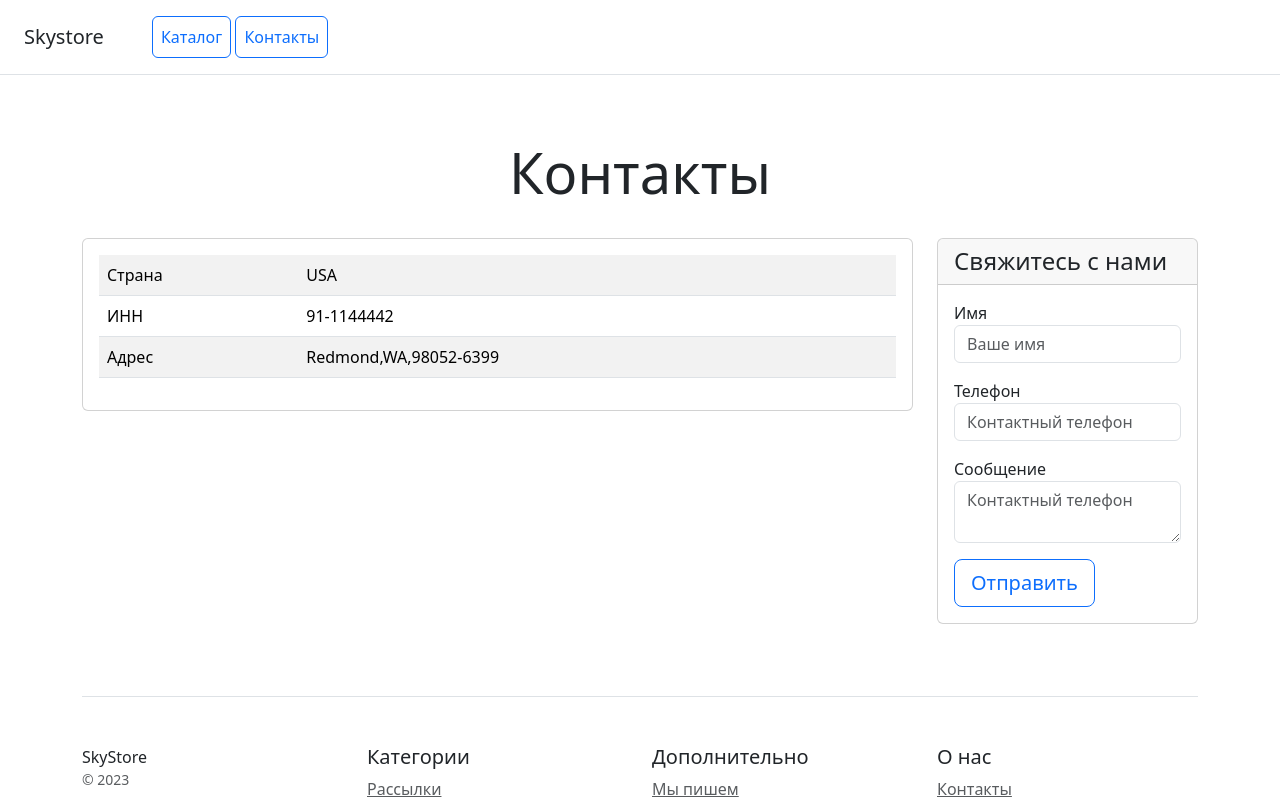
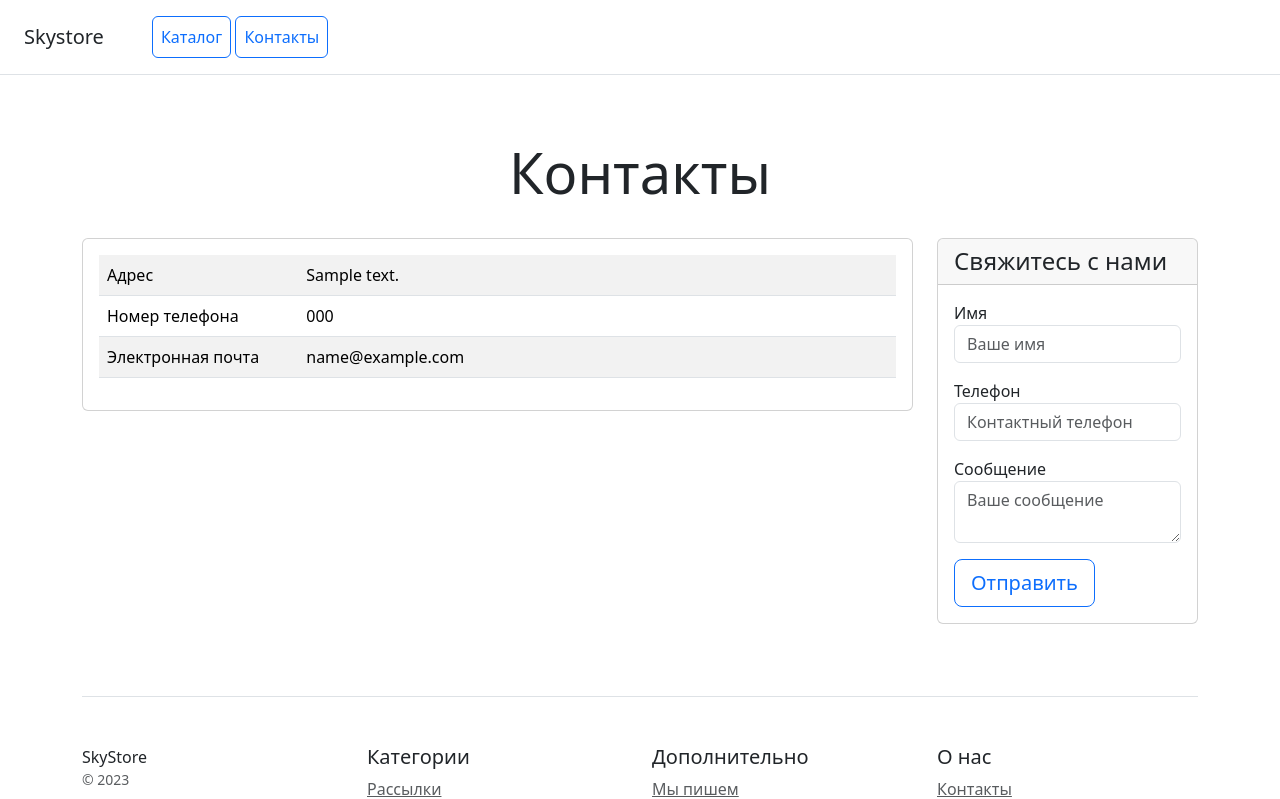
Before and after one commit to TJinay-arch/web-market, a Django app: page /catalog/contacts/ in a window 1280 px wide. Shown: the top 799 px of the page. Run offline with Django 5.2, Linux system fonts and the light colour scheme; tables that the repository leaves empty hold one stand-in row (values such as "Sample post"); some libraries are stand-ins or nearby versions.

Commit message:
Additional functionality (+ one controller and model)

```diff
--- a/catalog/admin.py
+++ b/catalog/admin.py
@@ -1,5 +1,5 @@
 from django.contrib import admin
-from .models import Category, Product
+from .models import Category, Product, ContactInfo
 
 @admin.register(Category)
 class CategoryAdmin(admin.ModelAdmin):
@@ -11,3 +11,7 @@ class ProductAdmin(admin.ModelAdmin):
     list_display = ('id', 'name', 'price', 'category')
     list_filter = ('category',)
     search_fields = ('name', 'description',)
+
+@admin.register(ContactInfo)
+class ContactInfoAdmin(admin.ModelAdmin):
+    list_display = ('address', 'phone_number', 'email')
--- a/catalog/models.py
+++ b/catalog/models.py
@@ -32,3 +32,16 @@ class Product(models.Model):
         verbose_name = 'Продукт'
         verbose_name_plural = 'Продукты'
         ordering = ['name']
+
+
+class ContactInfo(models.Model):
+    address = models.CharField(max_length=255, verbose_name="Адрес")
+    phone_number = models.CharField(max_length=20, verbose_name="Номер телефона")
+    email = models.EmailField(verbose_name="Электронная почта")
+
+    def __str__(self):
+        return self.address
+
+    class Meta:
+        verbose_name = "Контактная информация"
+        verbose_name_plural = "Контактная информация"
--- a/catalog/templates/catalog/contacts.html
+++ b/catalog/templates/catalog/contacts.html
@@ -4,7 +4,7 @@
     <meta charset="utf-8">
     <meta name="viewport" content="width=device-width, initial-scale=1">
     <title>Skystore</title>
-    <!-- Подключите статичеcкие файлы со стилями Bootstrap -->
+    <!-- Подключите статические файлы со стилями Bootstrap -->
     <link rel="stylesheet" href="/static/css/bootstrap.min.css">
 </head>
 <body>
@@ -26,18 +26,24 @@
             <div class="card mb-4 box-shadow">
                 <div class="card-body">
                     <table class="table table-striped">
+                        {% for contact in contacts %}
                             <tr>
-                            <td class="w-25">Страна</td>
-                            <td>USA</td>
+                                <td class="w-25">Адрес</td>
+                                <td>{{ contact.address }}</td>
                             </tr>
                             <tr>
-                            <td class="w-25">ИНН</td>
-                            <td>91-1144442</td>
+                                <td class="w-25">Номер телефона</td>
+                                <td>{{ contact.phone_number }}</td>
                             </tr>
                             <tr>
-                            <td class="w-25">Адрес</td>
-                            <td>Redmond,WA,98052-6399</td>
+                                <td class="w-25">Электронная почта</td>
+                                <td>{{ contact.email }}</td>
                             </tr>
+                        {% empty %}
+                            <tr>
+                                <td colspan="2">Нет контактной информации</td>
+                            </tr>
+                        {% endfor %}
                     </table>
                 </div>
             </div>
@@ -63,7 +69,7 @@
                         <div class="mb-3">
                             <label for="message">Сообщение</label>
                             <textarea type="text" name="message" class="form-control" id="message"
-                                      placeholder="Контактный телефон" required></textarea>
+                                      placeholder="Ваше сообщение" required></textarea>
                         </div>
                         <button type="submit" class="btn btn-lg btn-block btn-outline-primary">Отправить</button>
                     </form>
@@ -76,7 +82,7 @@
         <div class="row">
             <div class="col-12 col-md">
                 SkyStore
-                <small class="d-block mb-3 text-muted">&copy; 2023</small>
+                <small class="d-block mb-3 text-muted">© 2023</small>
             </div>
             <div class="col-6 col-md">
                 <h5>Категории</h5>
@@ -103,7 +109,7 @@
         </div>
     </footer>
 </div>
-<!-- Подключите статичеcкие файлы со скриптами Bootstrap -->
+<!-- Подключите статические файлы со скриптами Bootstrap -->
 <script src="/static/js/bootstrap.bundle.min.js"></script>
 </body>
 </html>
--- a/catalog/views.py
+++ b/catalog/views.py
@@ -1,12 +1,21 @@
 from django.shortcuts import render
 from django.http import HttpResponse
+from .models import Product, ContactInfo
 
 
 def catalog_home_view(request):
+    # Выборка последних 5 созданных продуктов
+    latest_products = Product.objects.order_by('-created_at')[:5]
+
+    # Выводим продукты в консоль
+    for product in latest_products:
+        print(f"{product.name}: {product.created_at}")
+
+    # Отображение домашней страницы
     return render(request, 'catalog/home.html')
 
-
 def catalog_contacts_view(request):
+    contacts = ContactInfo.objects.all()
     if request.method == 'POST':
         # Получение данных из формы
         name = request.POST.get('name')
@@ -16,4 +25,4 @@ def catalog_contacts_view(request):
         print(name, phone, message)
         # Здесь мы просто возвращаем простой ответ
         return HttpResponse(f"Спасибо, {name}! Ваше сообщение получено. Мы свяжемся с вами в ближайшее время.")
-    return render(request, 'catalog/contacts.html')
+    return render(request, 'catalog/contacts.html', {'contacts': contacts})
```
Also changed, not shown: catalog/migrations/0002_contactinfo.py (added). Lines whose indentation alone changed are shown as unchanged.
